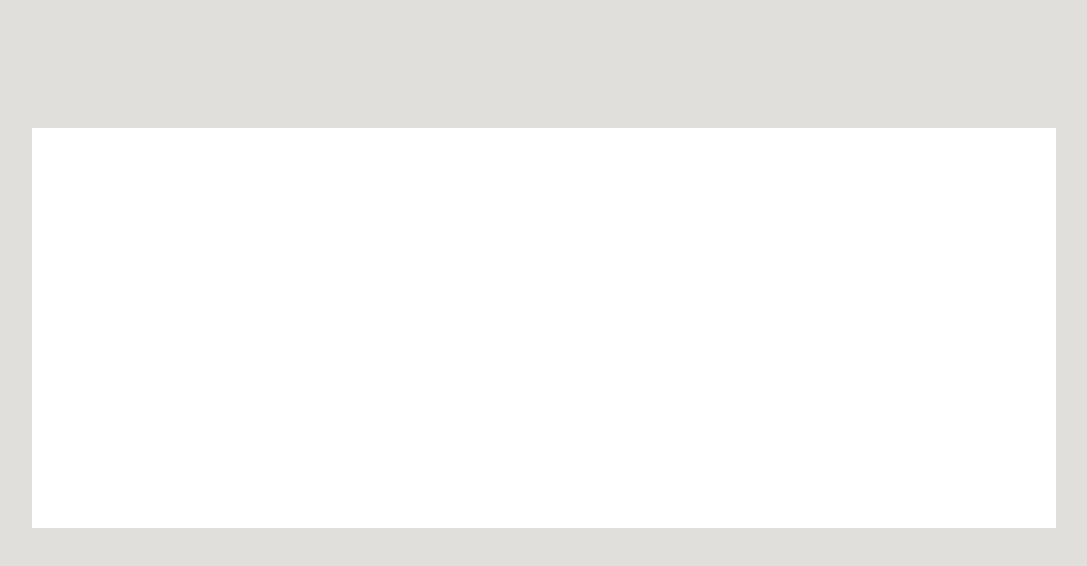
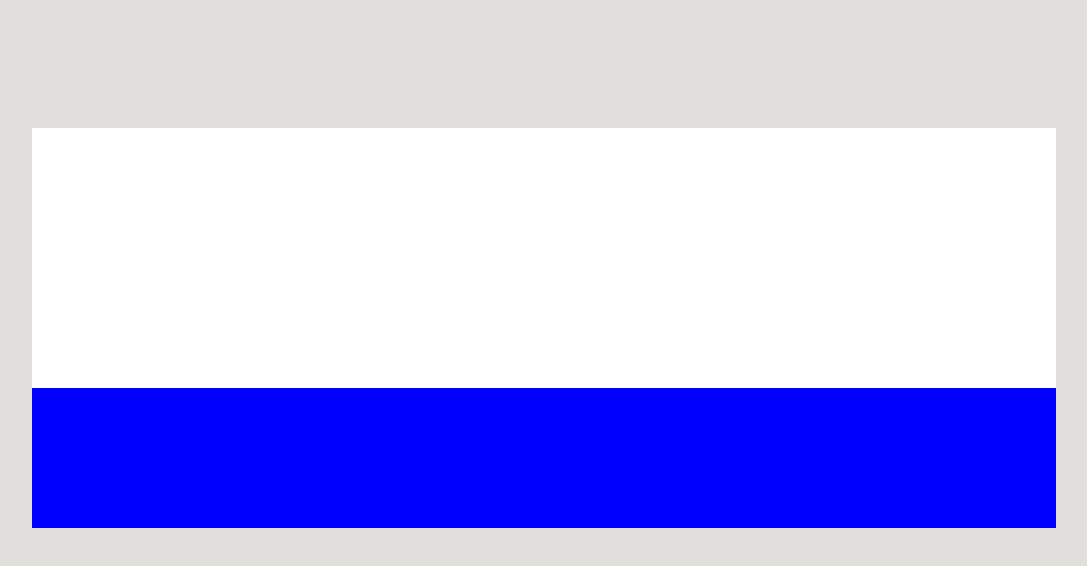
Before and after one commit to mahyarErshad/Email-Signature, a plain HTML site: page index.html in a window 1280 px wide. Shown: the whole page, without its empty margins (96-1183 px from the left). Drawn offline with Linux system fonts and the light colour scheme.

Commit message:
Created 2 different parts in the card

```diff
--- a/index.html
+++ b/index.html
@@ -27,11 +27,26 @@
         width: 100%;
         height: 400px;
       }
+      .card__top{
+        height: 65%;
+        background-color: #fff;
+      }
+      .card__bottom{
+        height: 35%;
+        background-color: blue;
+      }
     </style>
   </head>
   <body>
     <div class="wrapper">
-      <div class="card"></div>
+      <div class="card">
+        <div class="card__top">
+
+        </div>
+        <div class="card__bottom">
+
+        </div>
+      </div>
     </div>
   </body>
 </html>
```
